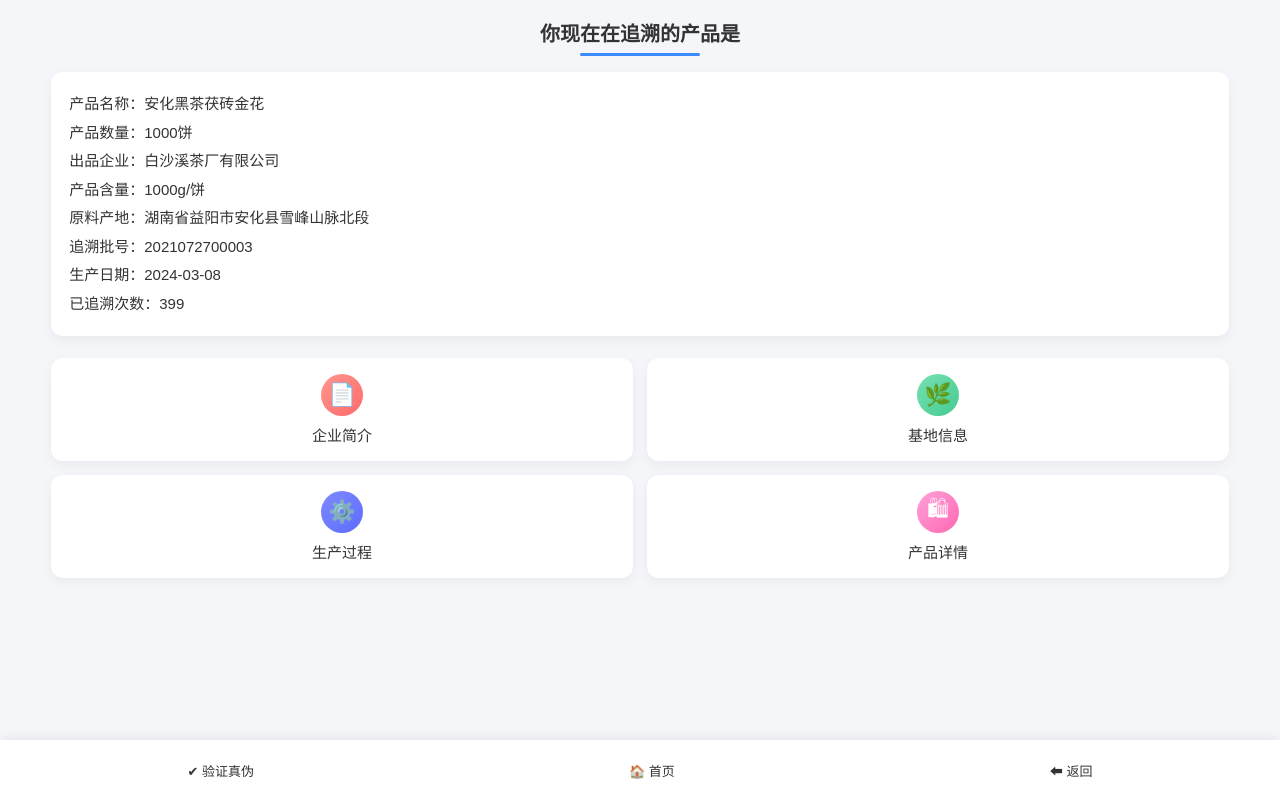
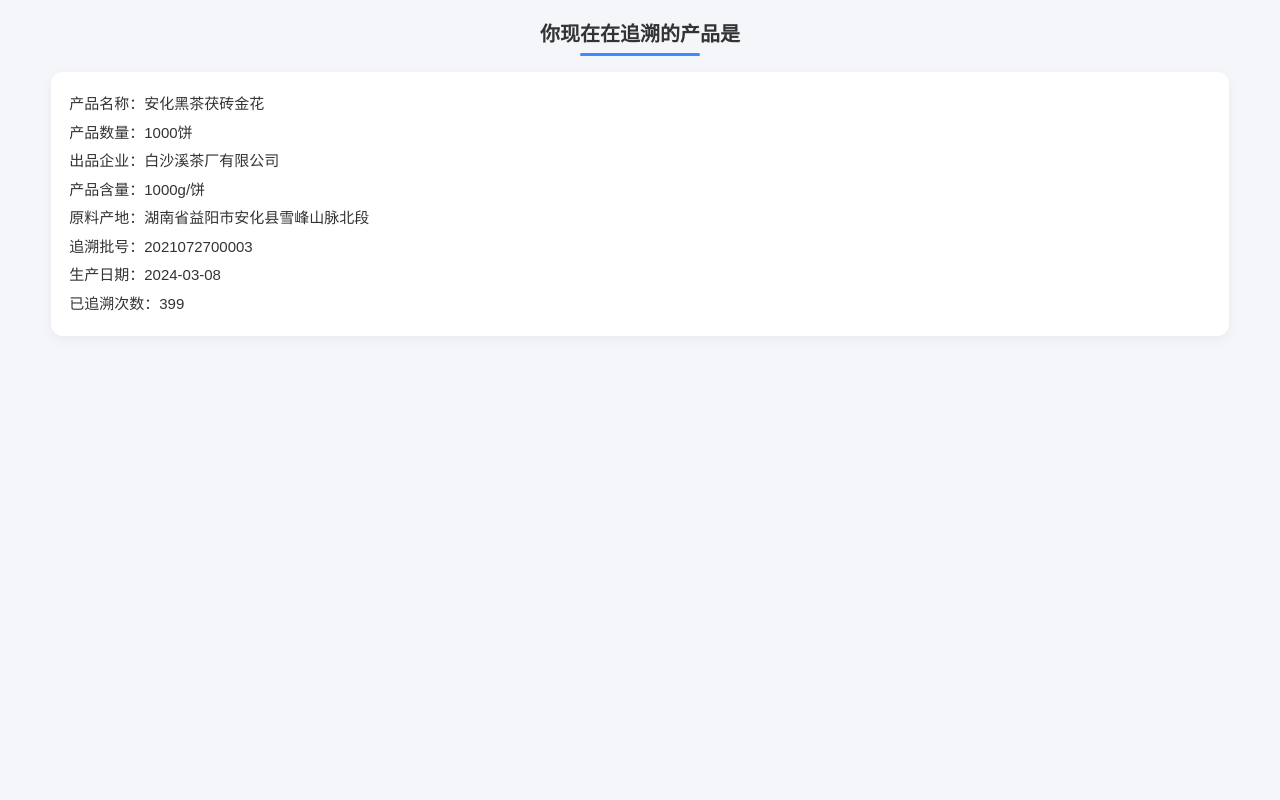
Before and after one commit to Reagan-peiqi/Block_Chain, a plain HTML site: page index.html in a window 1280 px wide. Drawn offline with Linux system fonts and the light colour scheme.

Commit message:
Update index.html

```diff
--- a/index.html
+++ b/index.html
@@ -122,21 +122,8 @@
         生产日期：2024-03-08<br>
         已追溯次数：399
     </div>
-
-    <div class="grid">
-        <div class="btn"><div class="btn-icon btn1">📄</div>企业简介</div>
-        <div class="btn"><div class="btn-icon btn2">🌿</div>基地信息</div>
-        <div class="btn"><div class="btn-icon btn3">⚙️</div>生产过程</div>
-        <div class="btn"><div class="btn-icon btn4">🛍</div>产品详情</div>
-    </div>
 </div>
 
-<!-- 底部导航 -->
-<div class="bottom-nav">
-    <div class="nav-item">✔ 验证真伪</div>
-    <div class="nav-item">🏠 首页</div>
-    <div class="nav-item">⬅ 返回</div>
-</div>
 
 </body>
 </html>
```
